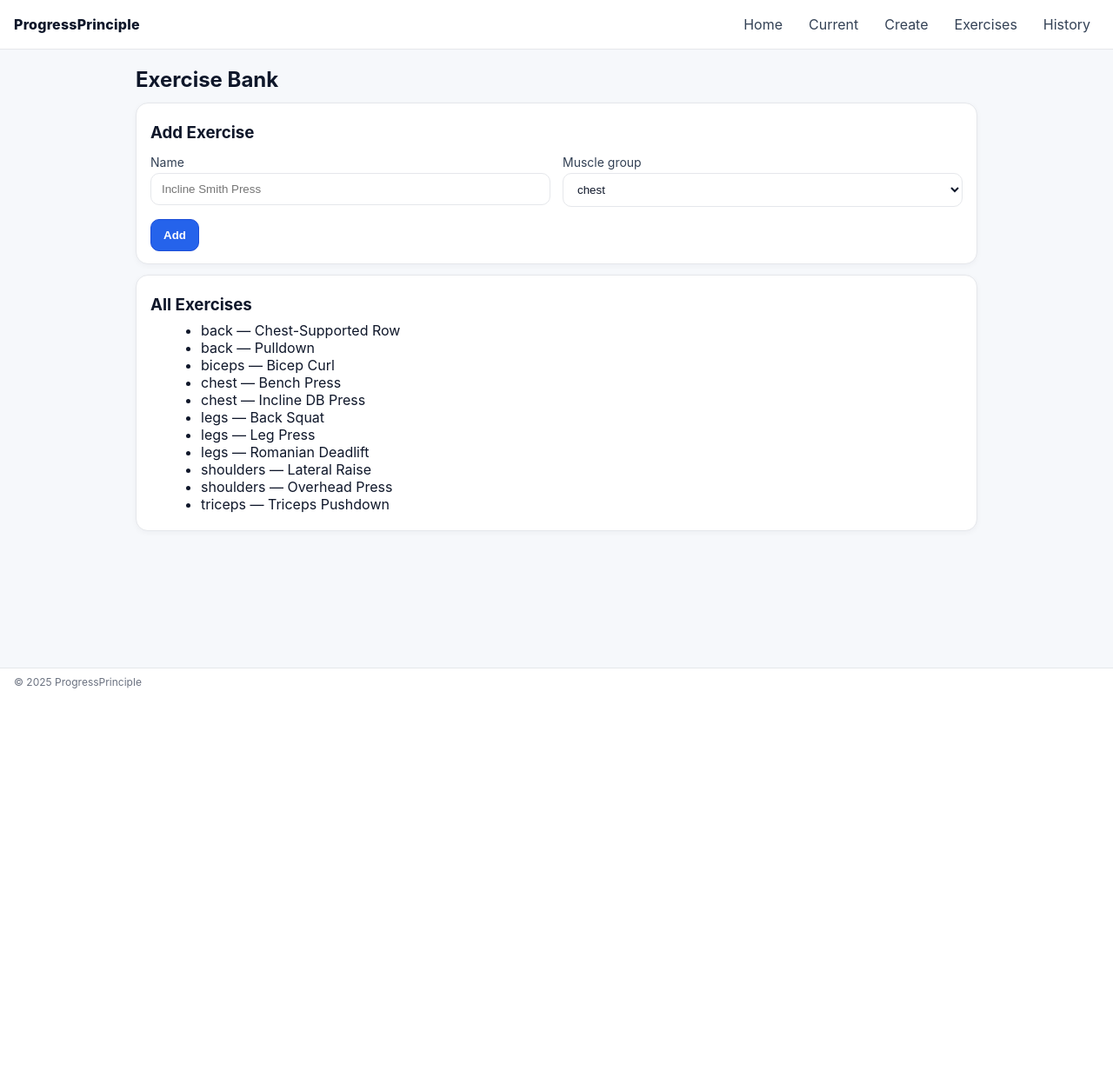
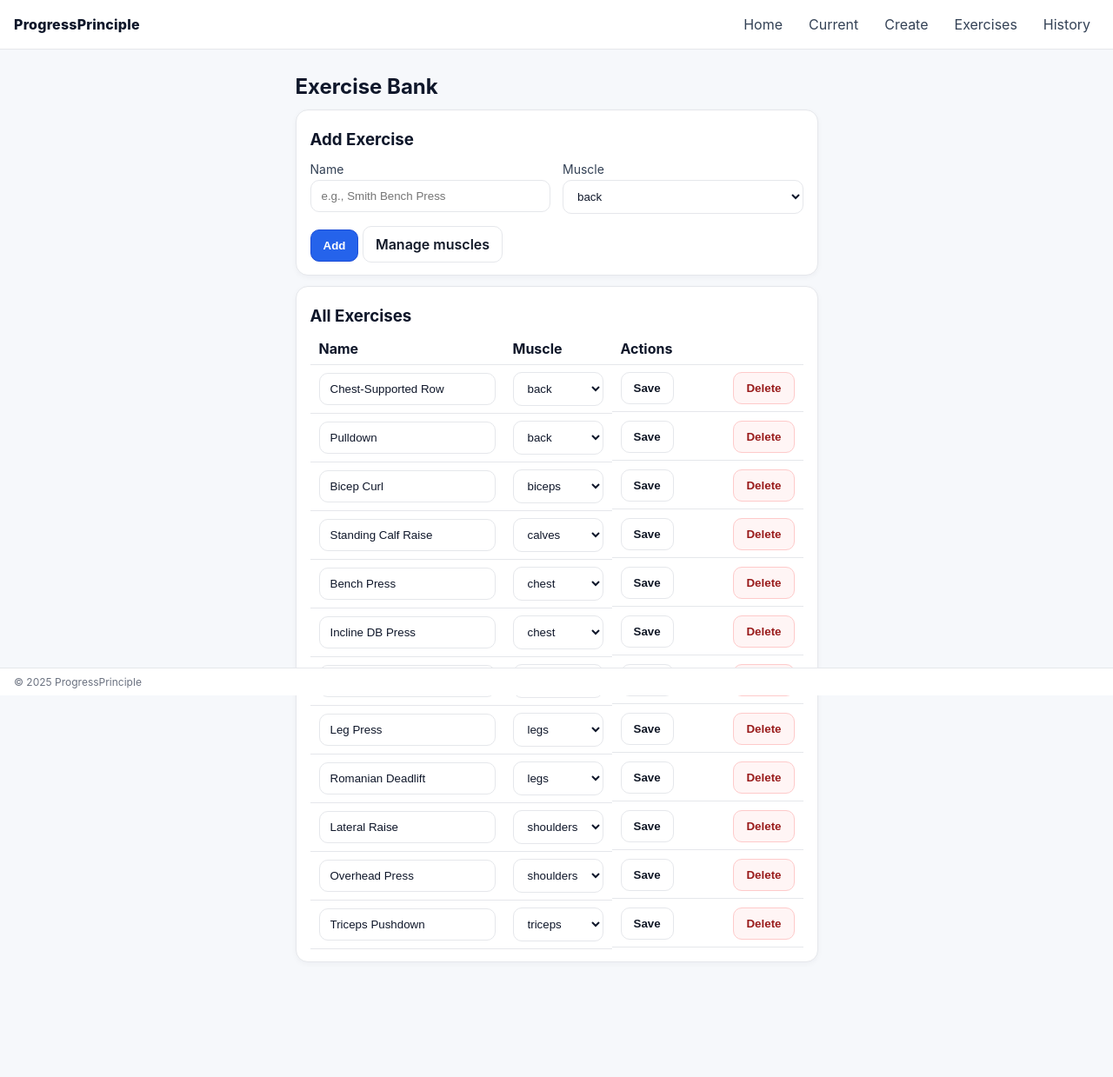
Before and after one commit to glenn-kule/progressprinciple, a Flask app: page /exercises in a window 1280 px wide. Shown: the whole page at 87% size. Before the commit the page ends 792 px from the top, so only its background shows below. Run offline with Flask 3, Linux system fonts and the light colour scheme.

Commit message:
made exercises removable, muscle bank editable

```diff
--- a/app.py
+++ b/app.py
@@ -22,10 +22,14 @@ app.config["SQLALCHEMY_TRACK_MODIFICATIONS"] = False
 db = SQLAlchemy(app)
 
 # -------------------- MODELS --------------------
+class MuscleGroup(db.Model):
+    id = db.Column(db.Integer, primary_key=True)
+    name = db.Column(db.String(32), unique=True, nullable=False)  # e.g., 'chest', 'calves'
+
 class Exercise(db.Model):
     id = db.Column(db.Integer, primary_key=True)
     name = db.Column(db.String(64), unique=True, nullable=False)
-    muscle_group = db.Column(db.String(32), nullable=False)
+    muscle_group = db.Column(db.String(32), nullable=False)  # keep as string for now
 
 class Program(db.Model):
     id = db.Column(db.Integer, primary_key=True)
@@ -34,16 +38,16 @@ class Program(db.Model):
     target_rir = db.Column(db.Integer, nullable=False)
     duration_weeks = db.Column(db.Integer, nullable=False)
     deload = db.Column(db.Boolean, default=False)
-    deload_week = db.Column(db.Integer, nullable=True)   # NEW: optional scheduled deload week
+    deload_week = db.Column(db.Integer, nullable=True)
     start_date = db.Column(db.Date, default=date.today)
     status = db.Column(db.String(16), default="active")  # active | archived
-    locked = db.Column(db.Boolean, default=False)        # lock exercise selection when started
+    locked = db.Column(db.Boolean, default=False)
     created_at = db.Column(db.DateTime, default=datetime.utcnow)
 
 class ProgramDay(db.Model):
     id = db.Column(db.Integer, primary_key=True)
     program_id = db.Column(db.Integer, db.ForeignKey("program.id"), nullable=False)
-    day_index = db.Column(db.Integer, nullable=False)  # 0..N-1
+    day_index = db.Column(db.Integer, nullable=False)
     day_name = db.Column(db.String(32), nullable=False)
 
 class ProgramExercise(db.Model):
@@ -55,7 +59,7 @@ class ProgramExercise(db.Model):
     rep_min = db.Column(db.Integer, nullable=False)
     rep_max = db.Column(db.Integer, nullable=False)
     rir = db.Column(db.Integer, nullable=False)
-    position = db.Column(db.Integer, default=0)   # NEW: ordering within the day
+    position = db.Column(db.Integer, default=0)
     exercise = db.relationship("Exercise")
 
 class Workout(db.Model):
@@ -76,21 +80,34 @@ class SetLog(db.Model):
     progressed = db.Column(db.Boolean, default=None)
     exercise = db.relationship("Exercise")
 
-# -------------------- CONSTANTS & HELPERS --------------------
+# -------------------- HELPERS --------------------
 SPLITS = {
     "PPL": ["Push A", "Pull A", "Legs A", "Push B", "Pull B", "Legs B"],
     "UL":  ["Upper A", "Lower A", "Upper B", "Lower B"],
     "FB":  ["Full 1", "Full 2", "Full 3", "Full 4", "Full 5", "Full 6"],
 }
-MUSCLE_GROUPS = ["chest", "back", "legs", "shoulders", "biceps", "triceps"]
+INCREMENT_LBS = {
+    "legs": 5.0, "chest": 2.5, "back": 2.5, "shoulders": 2.5,
+    "biceps": 2.5, "triceps": 2.5, "calves": 5.0, "forearms": 2.5
+}
 
-INCREMENT_LBS = {
-    "legs": 5.0, "chest": 2.5, "back": 2.5, "shoulders": 2.5, "biceps": 2.5, "triceps": 2.5,
-}
+def get_muscle_names():
+    names = [m.name for m in MuscleGroup.query.order_by(MuscleGroup.name).all()]
+    if not names:  # safety
+        names = ["chest","back","legs","shoulders","biceps","triceps","calves","forearms"]
+    return names
 
 def days_for_split(split: str, days_per_week: int):
     base = SPLITS.get(split, SPLITS["FB"])
     return base[:days_per_week]
+
+def seed_muscles():
+    defaults = ["chest","back","legs","shoulders","biceps","triceps","calves","forearms"]
+    existing = {m.name for m in MuscleGroup.query.all()}
+    for n in defaults:
+        if n not in existing:
+            db.session.add(MuscleGroup(name=n))
+    db.session.commit()
 
 def seed_exercises():
     if Exercise.query.count() > 0:
@@ -100,7 +117,8 @@ def seed_exercises():
         ("Overhead Press","shoulders"), ("Lateral Raise","shoulders"),
         ("Pulldown","back"), ("Chest-Supported Row","back"),
         ("Back Squat","legs"), ("Romanian Deadlift","legs"),
-        ("Leg Press","legs"), ("Bicep Curl","biceps"), ("Triceps Pushdown","triceps")
+        ("Leg Press","legs"), ("Bicep Curl","biceps"),
+        ("Triceps Pushdown","triceps"), ("Standing Calf Raise","calves")
     ]
     for n,g in catalog: db.session.add(Exercise(name=n, muscle_group=g))
     db.session.commit()
@@ -115,7 +133,6 @@ def get_current_week(program: Program) -> int:
     days = (date.today() - program.start_date).days
     return max(1, min((days // 7) + 1, program.duration_weeks))
 
-# ---------- last-session utilities & progression ----------
 def get_last_session_sets(exercise_id: int):
     from sqlalchemy import desc
     last = (
@@ -137,21 +154,11 @@ def is_deload_week(program: Program, week_num: int) -> bool:
     return program.deload_week is not None and week_num == program.deload_week
 
 def compute_session_targets(rep_min: int, rep_max: int, exercise: Exercise, deload: bool):
-    """
-    Progressive overload:
-      - If last best reps >= rep_max OR last best reps > rep_max (overshoot), suggest weight increase next time and reset target to rep_min.
-      - Else, target = min(best + 1, rep_max).
-      - If no history: target = rep_min.
-      - Deload week: we still compute target reps, but we'll reduce sets elsewhere.
-    Returns (target_reps_this_session, suggested_next_weight_or_None, last_top_weight_or_None)
-    """
     last_sets = get_last_session_sets(exercise.id)
     if not last_sets:
         return rep_min, None, None
-
     best_reps = max(s.reps for s in last_sets)
     last_top_weight = max(s.weight for s in last_sets)
-
     if best_reps >= rep_max:
         inc = INCREMENT_LBS.get(exercise.muscle_group, 2.5)
         return rep_min, round(last_top_weight + inc, 1), last_top_weight
@@ -159,7 +166,6 @@ def compute_session_targets(rep_min: int, rep_max: int, exercise: Exercise, delo
         return min(best_reps + 1, rep_max), None, last_top_weight
 
 def mark_progress(rep_target: int, reps: int, weight: float, last_top_weight: float | None):
-    # count as progress if hitting/above target OR any weight increase vs last top
     if last_top_weight is not None and weight > last_top_weight:
         return True
     return reps >= rep_target
@@ -200,13 +206,62 @@ def archive_program(program_id):
     flash("Program archived.")
     return redirect(url_for("programs_history"))
 
-# ------------- Exercise bank -------------
+# ---------- MUSCLE BANK ----------
+@app.route("/muscles", methods=["GET", "POST"])
+def muscles():
+    if request.method == "POST":
+        action = request.form.get("action", "add")
+        if action == "add":
+            name = request.form.get("name", "").strip().lower()
+            if not name:
+                flash("Enter a name.")
+            elif MuscleGroup.query.filter_by(name=name).first():
+                flash("Muscle already exists.")
+            else:
+                db.session.add(MuscleGroup(name=name))
+                db.session.commit()
+                flash("Muscle added.")
+        return redirect(url_for("muscles"))
+    items = MuscleGroup.query.order_by(MuscleGroup.name).all()
+    return render_template("muscles.html", muscles=items)
+
+@app.route("/muscles/<int:mid>/update", methods=["POST"])
+def update_muscle(mid):
+    m = MuscleGroup.query.get_or_404(mid)
+    new = request.form.get("name", "").strip().lower()
+    if not new:
+        flash("Enter a name.")
+    elif MuscleGroup.query.filter(MuscleGroup.id != mid, MuscleGroup.name == new).first():
+        flash("Another muscle with that name exists.")
+    else:
+        # If any exercises use the old name, update their string to the new name
+        Exercise.query.filter_by(muscle_group=m.name).update({"muscle_group": new})
+        m.name = new
+        db.session.commit()
+        flash("Muscle updated (and exercises retagged).")
+    return redirect(url_for("muscles"))
+
+@app.route("/muscles/<int:mid>/delete", methods=["POST"])
+def delete_muscle(mid):
+    m = MuscleGroup.query.get_or_404(mid)
+    in_use = Exercise.query.filter_by(muscle_group=m.name).count()
+    if in_use > 0:
+        flash(f"Cannot delete '{m.name}' — {in_use} exercise(s) use it.")
+        return redirect(url_for("muscles"))
+    db.session.delete(m)
+    db.session.commit()
+    flash("Muscle deleted.")
+    return redirect(url_for("muscles"))
+
+# ---------- EXERCISE BANK ----------
 @app.route("/exercises", methods=["GET","POST"])
 def exercises_bank():
+    muscles = get_muscle_names()
     if request.method == "POST":
+        # Add a new exercise
         name = request.form.get("name","").strip()
         muscle_group = request.form.get("muscle_group","").strip().lower()
-        if not name or muscle_group not in MUSCLE_GROUPS:
+        if not name or muscle_group not in muscles:
             flash("Provide a name and a valid muscle group.")
         else:
             if not Exercise.query.filter_by(name=name).first():
@@ -217,9 +272,43 @@ def exercises_bank():
                 flash("Exercise already exists.")
         return redirect(url_for("exercises_bank"))
     exercises = Exercise.query.order_by(Exercise.muscle_group, Exercise.name).all()
-    return render_template("exercises.html", exercises=exercises, groups=MUSCLE_GROUPS)
+    return render_template("exercises.html", exercises=exercises, muscles=muscles)
 
-# ------------- Program create / edit / lock -------------
+@app.route("/exercises/<int:ex_id>/update", methods=["POST"])
+def update_exercise(ex_id):
+    ex = Exercise.query.get_or_404(ex_id)
+    new_name = request.form.get("name","").strip()
+    new_group = request.form.get("muscle_group","").strip().lower()
+    if not new_name:
+        flash("Name required.")
+        return redirect(url_for("exercises_bank"))
+    if new_group not in get_muscle_names():
+        flash("Invalid muscle group.")
+        return redirect(url_for("exercises_bank"))
+    # enforce unique name
+    exists = Exercise.query.filter(Exercise.id != ex_id, Exercise.name == new_name).first()
+    if exists:
+        flash("Another exercise already has that name.")
+        return redirect(url_for("exercises_bank"))
+    ex.name = new_name
+    ex.muscle_group = new_group
+    db.session.commit()
+    flash("Exercise updated.")
+    return redirect(url_for("exercises_bank"))
+
+@app.route("/exercises/<int:ex_id>/delete", methods=["POST"])
+def delete_exercise(ex_id):
+    ex = Exercise.query.get_or_404(ex_id)
+    in_use = ProgramExercise.query.filter_by(exercise_id=ex.id).count()
+    if in_use > 0:
+        flash(f"Cannot delete '{ex.name}' — it’s used in {in_use} program day(s). Remove it from those days first.")
+        return redirect(url_for("exercises_bank"))
+    db.session.delete(ex)
+    db.session.commit()
+    flash("Exercise deleted.")
+    return redirect(url_for("exercises_bank"))
+
+# ---------- Program create / edit / lock ----------
 @app.route("/create-program", methods=["GET","POST"])
 def create_program():
     if request.method == "POST":
@@ -254,12 +343,9 @@ def edit_program_day(program_id, day_id):
     if day.program_id != prog.id:
         flash("Day does not belong to this program.")
         return redirect(url_for("current_program"))
-
-    # You can always adjust sets; adding/removing exercises allowed only before lock.
     allow_edit_exercises = not prog.locked
 
     if request.method == "POST":
-        # Two forms share this endpoint:
         action = request.form.get("action", "add")
         if action == "add" and allow_edit_exercises:
             ex_id = int(request.form.get("exercise_id","0"))
@@ -278,7 +364,6 @@ def edit_program_day(program_id, day_id):
             else:
                 flash("Provide valid sets/rep range.")
         elif action == "update_sets":
-            # Update target_sets even when locked
             pe_id = int(request.form.get("pe_id"))
             new_sets = int(request.form.get("new_sets", "0"))
             pe = ProgramExercise.query.get_or_404(pe_id)
@@ -328,14 +413,13 @@ def start_program(program_id):
     flash("Program started. Exercises locked. (You can still change sets.)")
     return redirect(url_for("current_program"))
 
-# ---- NEW: drag-sort endpoint (AJAX) ----
 @app.route("/program/day/<int:day_id>/sort", methods=["POST"])
 def sort_program_day(day_id):
     day = ProgramDay.query.get_or_404(day_id)
     prog = Program.query.get_or_404(day.program_id)
     if prog.locked:
         return jsonify({"ok": False, "msg": "Program locked"}), 400
-    order = request.json.get("order", [])  # list of pe_id in new order
+    order = request.json.get("order", [])
     for idx, pe_id in enumerate(order):
         pe = ProgramExercise.query.get(int(pe_id))
         if pe and pe.day_id == day.id:
@@ -343,7 +427,6 @@ def sort_program_day(day_id):
     db.session.commit()
     return jsonify({"ok": True})
 
-# ---- NEW: add/remove day (pre-lock) ----
 @app.route("/program/<int:program_id>/add-day", methods=["POST"])
 def add_day(program_id):
     prog = Program.query.get_or_404(program_id)
@@ -366,34 +449,13 @@ def remove_day(day_id):
     if prog.locked:
         flash("Program is locked. Cannot remove days.")
         return redirect(url_for("current_program"))
-    # delete its exercises, then the day
     ProgramExercise.query.filter_by(day_id=day.id).delete()
     db.session.delete(day)
-    # reindex remaining days
     days = ProgramDay.query.filter_by(program_id=prog.id).order_by(ProgramDay.day_index).all()
     for i, d in enumerate(days): d.day_index = i
     prog.days_per_week = len(days)
     db.session.commit()
     flash("Day removed.")
-    return redirect(url_for("current_program"))
-
-# ---- NEW: schedule/cancel deload ----
-@app.route("/program/<int:program_id>/set-deload", methods=["POST"])
-def set_deload(program_id):
-    prog = Program.query.get_or_404(program_id)
-    wk = request.form.get("deload_week")
-    if wk == "none" or wk is None or wk == "":
-        prog.deload_week = None
-        db.session.commit()
-        flash("Deload cleared.")
-    else:
-        w = int(wk)
-        if w < 1 or w > prog.duration_weeks:
-            flash("Invalid deload week.")
-        else:
-            prog.deload_week = w
-            db.session.commit()
-            flash(f"Deload scheduled for week {w}.")
     return redirect(url_for("current_program"))
 
 # ------------- Logging -------------
@@ -419,8 +481,6 @@ def log_program_day(day_id):
             rep_target, next_weight_suggestion, last_top_weight = compute_session_targets(
                 pe.rep_min, pe.rep_max, pe.exercise, deload_now
             )
-
-            # sets allowed to change dynamically; apply deload cut to sets
             sets_this_session = pe.target_sets
             if deload_now:
                 sets_this_session = max(1, ceil(pe.target_sets * 0.6))
@@ -430,27 +490,16 @@ def log_program_day(day_id):
                 weight_field = f"weight-{pe.id}-{set_no}"
                 reps_val = int(request.form.get(reps_field, "0") or "0")
                 weight_val = float(request.form.get(weight_field, "0") or "0")
-
                 if reps_val > 0 and weight_val > 0:
-                    # Accept outside-range reps; progression adapts:
-                    # - If reps >= rep_max: treat as cap hit -> weight increase next time
-                    # - Else target increments by +1 up to rep_max
                     progressed = mark_progress(rep_target, reps_val, weight_val, last_top_weight)
-                    if not progressed:
-                        non_progress_count += 1
                     db.session.add(SetLog(
                         workout_id=w.id, exercise_id=pe.exercise_id, set_number=set_no,
                         reps=reps_val, weight=weight_val, target_reps=rep_target, progressed=progressed
                     ))
-
         db.session.commit()
-        if non_progress_count > 0:
-            flash(f"Logged. {non_progress_count} set(s) didn’t meet target/add weight — focus next time.")
-        else:
-            flash("Logged. Targets met or baseline established.")
+        flash("Workout saved.")
         return redirect(url_for("current_program"))
 
-    # GET view data
     per_ex = []
     for pe in pes:
         rep_target, next_weight, last_top_weight = compute_session_targets(pe.rep_min, pe.rep_max, pe.exercise, deload_now)
@@ -470,7 +519,6 @@ def view_program_week(program_id, week):
     prog = Program.query.get_or_404(program_id)
     if week < 1 or week > prog.duration_weeks:
         flash("Invalid week."); return redirect(url_for("current_program"))
-
     days = ProgramDay.query.filter_by(program_id=prog.id).order_by(ProgramDay.day_index).all()
     summary = []
     for d in days:
@@ -504,9 +552,8 @@ def log_workout_quick():
     exercises = Exercise.query.order_by(Exercise.muscle_group, Exercise.name).all()
     return render_template("log_workout.html", exercises=exercises)
 
-# ------------- STARTUP / MIGRATIONS (lightweight) -------------
+# ------------- STARTUP patch (adds new columns, seeds) -------------
 def _ensure_columns():
-    """One-time, safe 'ALTER TABLE' additions for Postgres/SQLite."""
     from sqlalchemy import inspect, text
     insp = inspect(db.engine)
     # program_exercise.position
@@ -517,16 +564,21 @@ def _ensure_columns():
     # program.deload_week
     cols_p = [c["name"] for c in insp.get_columns("program")]
     if "deload_week" not in cols_p:
-        # Postgres
         try:
             db.session.execute(text("ALTER TABLE program ADD COLUMN deload_week INTEGER"))
         except Exception:
             pass
         db.session.commit()
+    # muscle_group table
+    try:
+        db.session.execute(text("SELECT 1 FROM muscle_group LIMIT 1"))
+    except Exception:
+        db.create_all()
 
 if __name__ == "__main__":
     with app.app_context():
         db.create_all()
         _ensure_columns()
+        seed_muscles()
         seed_exercises()
     app.run(host="0.0.0.0", port=5000, debug=True)
--- a/static/styles.css
+++ b/static/styles.css
@@ -74,3 +74,19 @@
   }
 
   .sortable-ghost{ opacity: .6; background:#eef2ff; }
+
+  /* make sure content never clips at the bottom */
+html, body { height: 100%; }
+body { display: flex; flex-direction: column; }
+main.container { flex: 1 0 auto; padding-bottom: 120px; } /* extra bottom room */
+footer.footer { flex: 0 0 auto; }
+
+/* tables & inputs */
+.table { width: 100%; border-collapse: collapse; }
+.table th, .table td { padding: 8px 10px; border-bottom: 1px solid #e5e7eb; text-align: left; }
+.table input { width: 100%; }
+
+.sortable-ghost { opacity: .6; background:#eef2ff; }
+
+/* keep cards spaced so last one isn't clipped */
+.day-list .card:last-child { margin-bottom: 80px; }
--- a/templates/exercises.html
+++ b/templates/exercises.html
@@ -7,28 +7,53 @@
   <form method="post" class="grid2">
     <div>
       <label>Name</label>
-      <input name="name" placeholder="Incline Smith Press">
+      <input name="name" placeholder="e.g., Smith Bench Press" required>
     </div>
     <div>
-      <label>Muscle group</label>
+      <label>Muscle</label>
       <select name="muscle_group">
-        {% for g in groups %}
-          <option value="{{ g }}">{{ g }}</option>
+        {% for m in muscles %}
+          <option value="{{ m }}">{{ m }}</option>
         {% endfor %}
       </select>
     </div>
     <div class="col-span-2">
       <button class="btn-primary" type="submit">Add</button>
+      <a class="btn" href="{{ url_for('muscles') }}">Manage muscles</a>
     </div>
   </form>
 </div>
 
 <div class="card">
   <h3>All Exercises</h3>
-  <ul class="bullets">
-    {% for ex in exercises %}
-      <li>{{ ex.muscle_group }} — {{ ex.name }}</li>
-    {% endfor %}
-  </ul>
+  {% if exercises %}
+  <table class="table">
+    <thead><tr><th>Name</th><th>Muscle</th><th style="width:220px">Actions</th></tr></thead>
+    <tbody>
+      {% for ex in exercises %}
+      <tr>
+        <form method="post" action="{{ url_for('update_exercise', ex_id=ex.id) }}">
+          <td><input name="name" value="{{ ex.name }}" required></td>
+          <td>
+            <select name="muscle_group">
+              {% for m in muscles %}
+                <option value="{{ m }}" {% if ex.muscle_group==m %}selected{% endif %}>{{ m }}</option>
+              {% endfor %}
+            </select>
+          </td>
+          <td class="row gap">
+            <button class="btn" type="submit">Save</button>
+        </form>
+            <form method="post" action="{{ url_for('delete_exercise', ex_id=ex.id) }}" onsubmit="return confirm('Delete {{ ex.name }}?');">
+              <button class="btn danger" type="submit">Delete</button>
+            </form>
+          </td>
+      </tr>
+      {% endfor %}
+    </tbody>
+  </table>
+  {% else %}
+    <p class="muted">No exercises yet.</p>
+  {% endif %}
 </div>
 {% endblock %}
```
Also changed, not shown: templates/muscles.html (added, +40 -0 lines), hypertrophy_v2.db.
